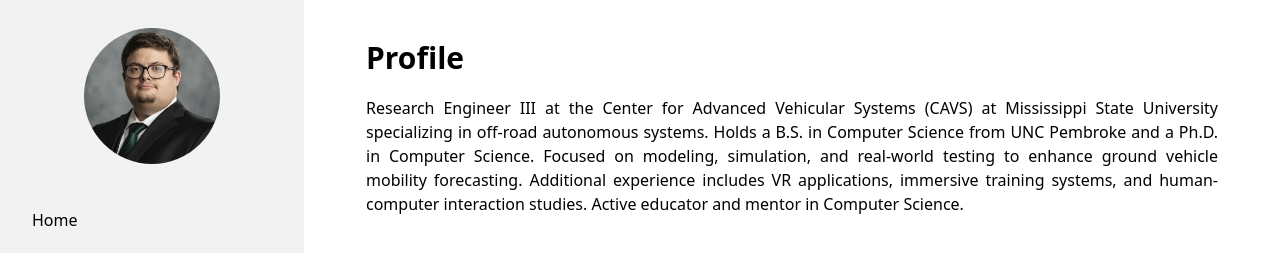
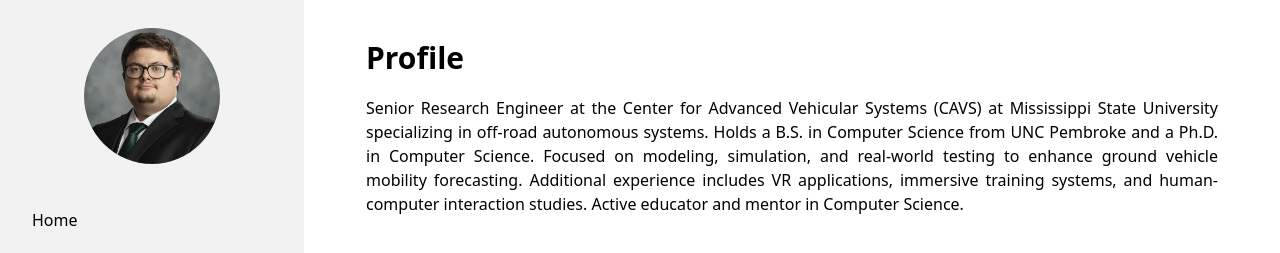
Before and after one commit to CRHudson/CRHudson.github.io, an Astro site: page /cv in a window 1280 px wide. Shown: the top 253 px of the page. Built offline with nearby package versions, Linux system fonts and the light colour scheme; Astro itself is replaced by a stand-in of ours.

Commit message:
minor changes to cv

```diff
--- a/src/pages/cv.astro
+++ b/src/pages/cv.astro
@@ -9,7 +9,7 @@ import TimeLineElement from "../components/cv/TimeLine.astro";
   </div>
 
   <div class="mb-10 text-justify">
-    Research Engineer III at the Center for Advanced Vehicular Systems (CAVS) at Mississippi State University specializing in off-road autonomous systems. Holds a B.S. in Computer Science from UNC Pembroke and a Ph.D. in Computer Science. Focused on modeling, simulation, and real-world testing to enhance ground vehicle mobility forecasting. Additional experience includes VR applications, immersive training systems, and human-computer interaction studies. Active educator and mentor in Computer Science.
+    Senior Research Engineer at the Center for Advanced Vehicular Systems (CAVS) at Mississippi State University specializing in off-road autonomous systems. Holds a B.S. in Computer Science from UNC Pembroke and a Ph.D. in Computer Science. Focused on modeling, simulation, and real-world testing to enhance ground vehicle mobility forecasting. Additional experience includes VR applications, immersive training systems, and human-computer interaction studies. Active educator and mentor in Computer Science.
   </div>
 
   <div class="mb-5">
```
